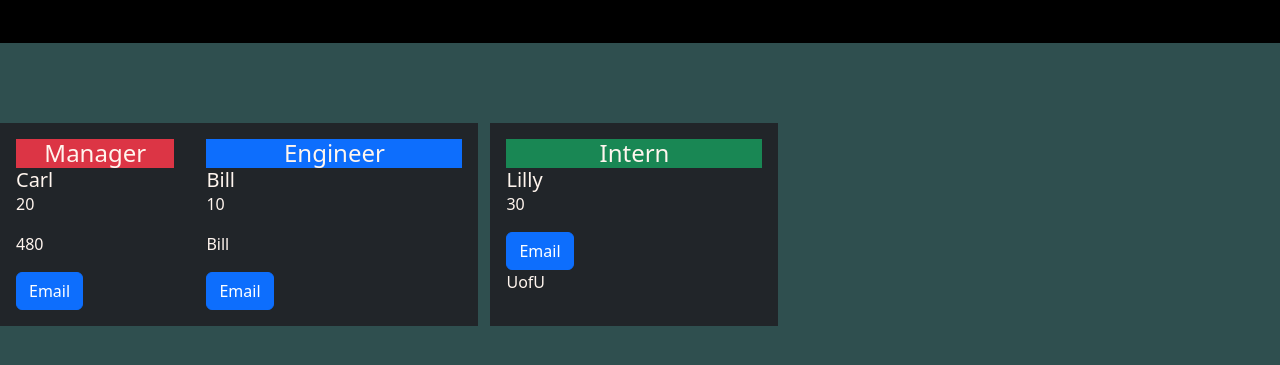
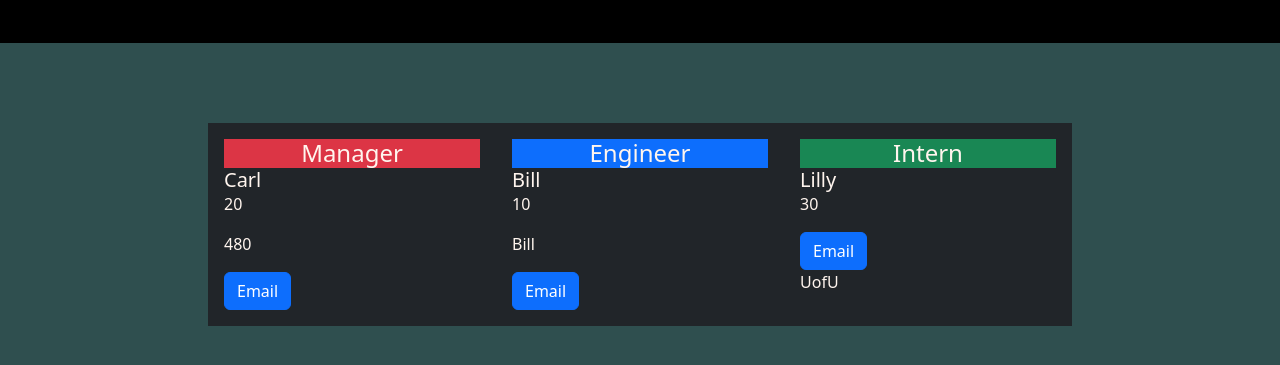
Before and after one commit to Firm-Tofu10/MyTeamGen, a website: page index.html in a window 1280 px wide. Shown: the part 133-498 px from the top of the page. Drawn offline with nearby package versions, Linux system fonts and the light colour scheme.

Commit message:
Fixed flex
Boxes are now in the middle

```diff
--- a/index.html
+++ b/index.html
@@ -34,7 +34,7 @@
             </div>
           </div>
     </section>
-    <section class="container d-flex flex-wrap">
+    <!-- <section class="container d-flex flex-wrap"> -->
     <div class="p-3 mb-2 bg-dark" class="card" style="width: 18rem;">
             <h4 class="card-title bg-success text-center">Intern</h4>
             <div class="card-body">
--- a/styles.css
+++ b/styles.css
@@ -17,7 +17,7 @@
 #con {
 	color:SeaShell;
 	/* background-Color: MidnightBlue; */
-	/* justify-content: center; */
+	justify-content: center;
 	display: flex;
 	margin-top: 80px;
 }
```
